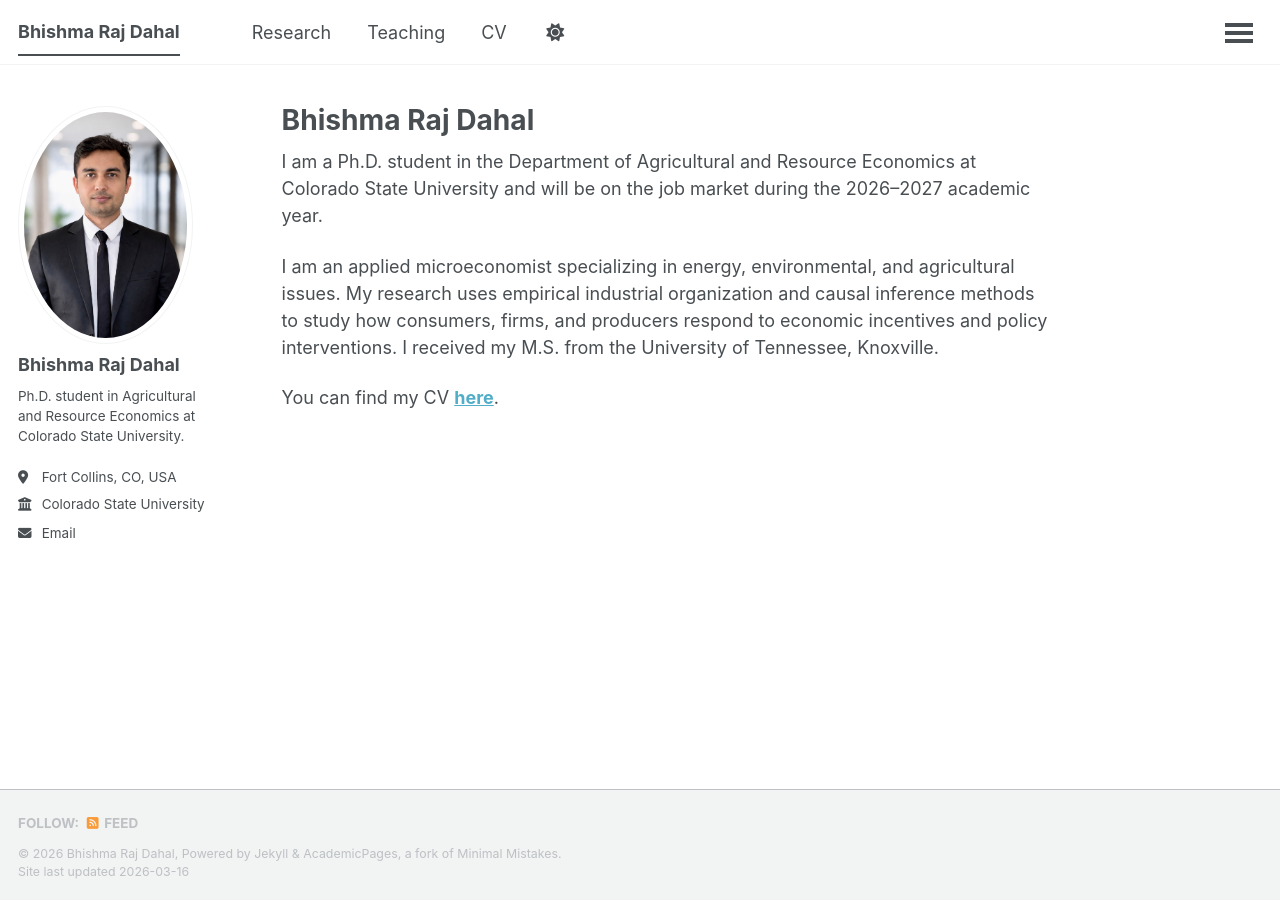
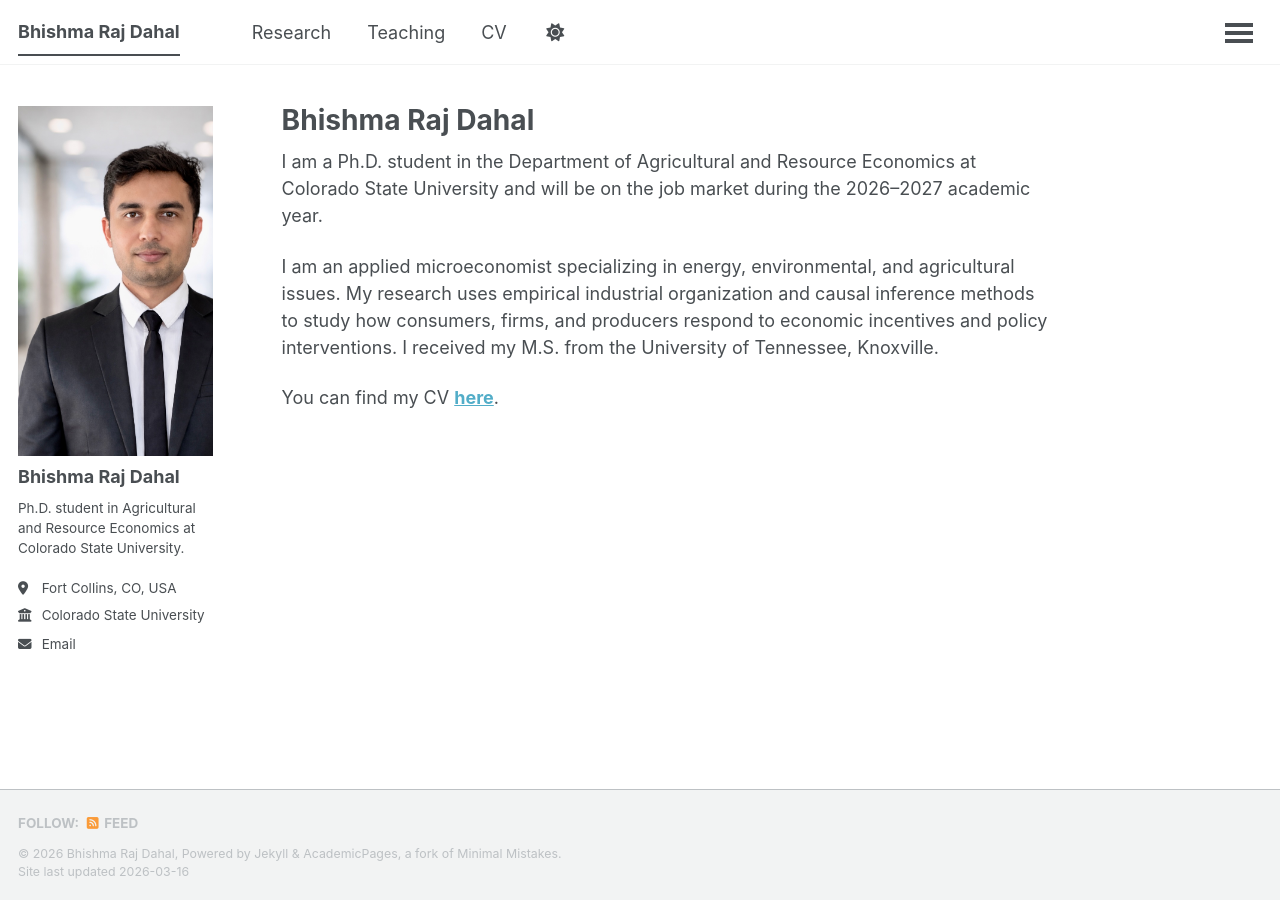
Before and after one commit to bhishmarajdahal/bhishmarajdahal.github.io, a Jekyll site: the page built from _pages/about.md, in a window 1280 px wide. Built offline with Jekyll 4.4.1, drawn with Linux system fonts in a browser that asks for light colours; a script that is not in the unit is left out.

Commit message:
Update main.scss

```diff
--- a/assets/css/main.scss
+++ b/assets/css/main.scss
@@ -41,23 +41,25 @@
     "vendor/font-awesome/solid",
     "vendor/font-awesome/brands"
 ;
-/* Home page - bigger rectangular image */
-body.layout--home .author__avatar img {
-  max-width: 280px;
-  width: 280px;
-  height: 350px;
-  object-fit: cover;
-  object-position: center top;
-  border-radius: 0;
+/* All pages - rectangular image */
+.author__avatar img {
+  max-width: 280px !important;
+  width: 280px !important;
+  height: 350px !important;
+  object-fit: cover !important;
+  object-position: center top !important;
+  border-radius: 0 !important;
+  border: none !important;
+  padding: 0 !important;
 }
 
-body.layout--home .author__avatar {
-  width: 280px;
+.author__avatar {
+  width: 280px !important;
 }
 
-/* Hide author details below image on home page only */
-body.layout--home .author__name,
-body.layout--home .author__bio,
-body.layout--home .author__urls-wrapper {
+/* Hide author details on home page only */
+.page .author__name,
+.page .author__bio,
+.page .author__urls-wrapper {
   display: none;
 }
```
